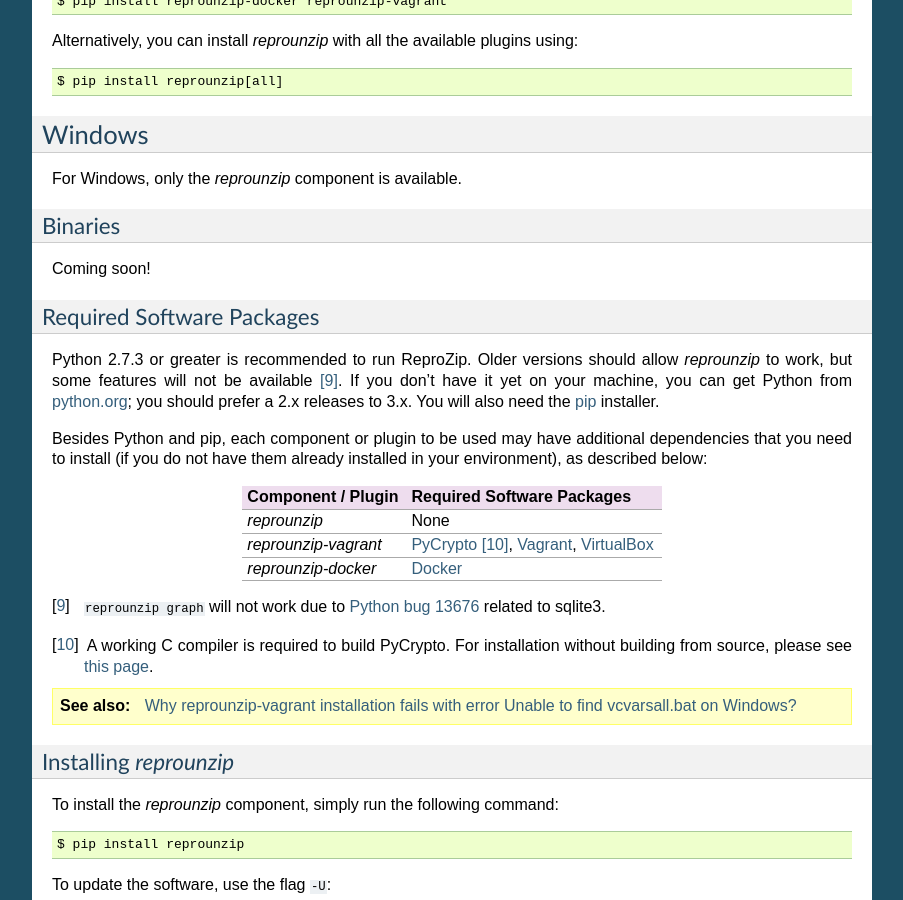
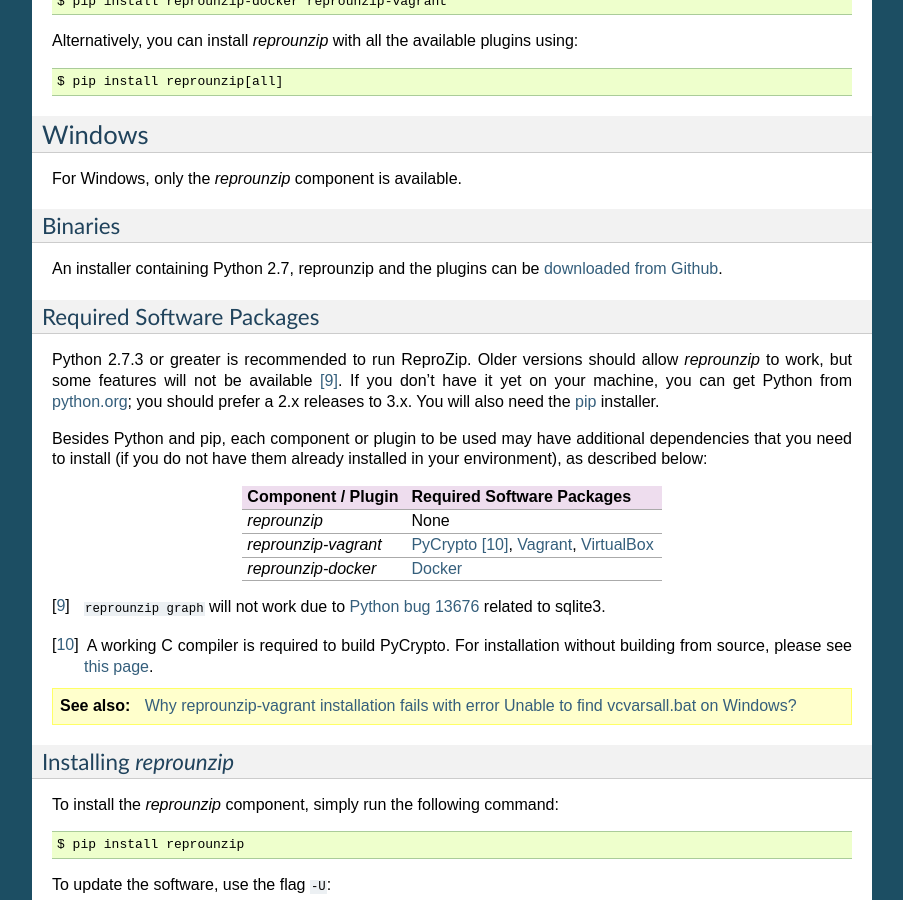
Before and after one commit to VIDA-NYU/reprozip, a Sphinx documentation site: the page built from docs/source/install.rst, in a window 1280 px wide and 900 px high, scrolled down 2570 px. Shown: the whole window, without its empty margins (198-1101 px from the left). Built offline with Sphinx 7.4.7, drawn with Linux system fonts in a browser that asks for light colours.

Commit message:
Adds Windows installer link to the docs
[skip ci]

```diff
--- a/docs/source/install.rst
+++ b/docs/source/install.rst
@@ -144,7 +144,7 @@
 Binaries
 --------
 
-Coming soon!
+An installer containing Python 2.7, reprounzip and the plugins can be `downloaded from Github <https://github.com/ViDA-NYU/reprozip/releases/download/0.5.1/reprounzip-0.5.1-setup.exe>`_.
 
 Required Software Packages
 --------------------------
```
